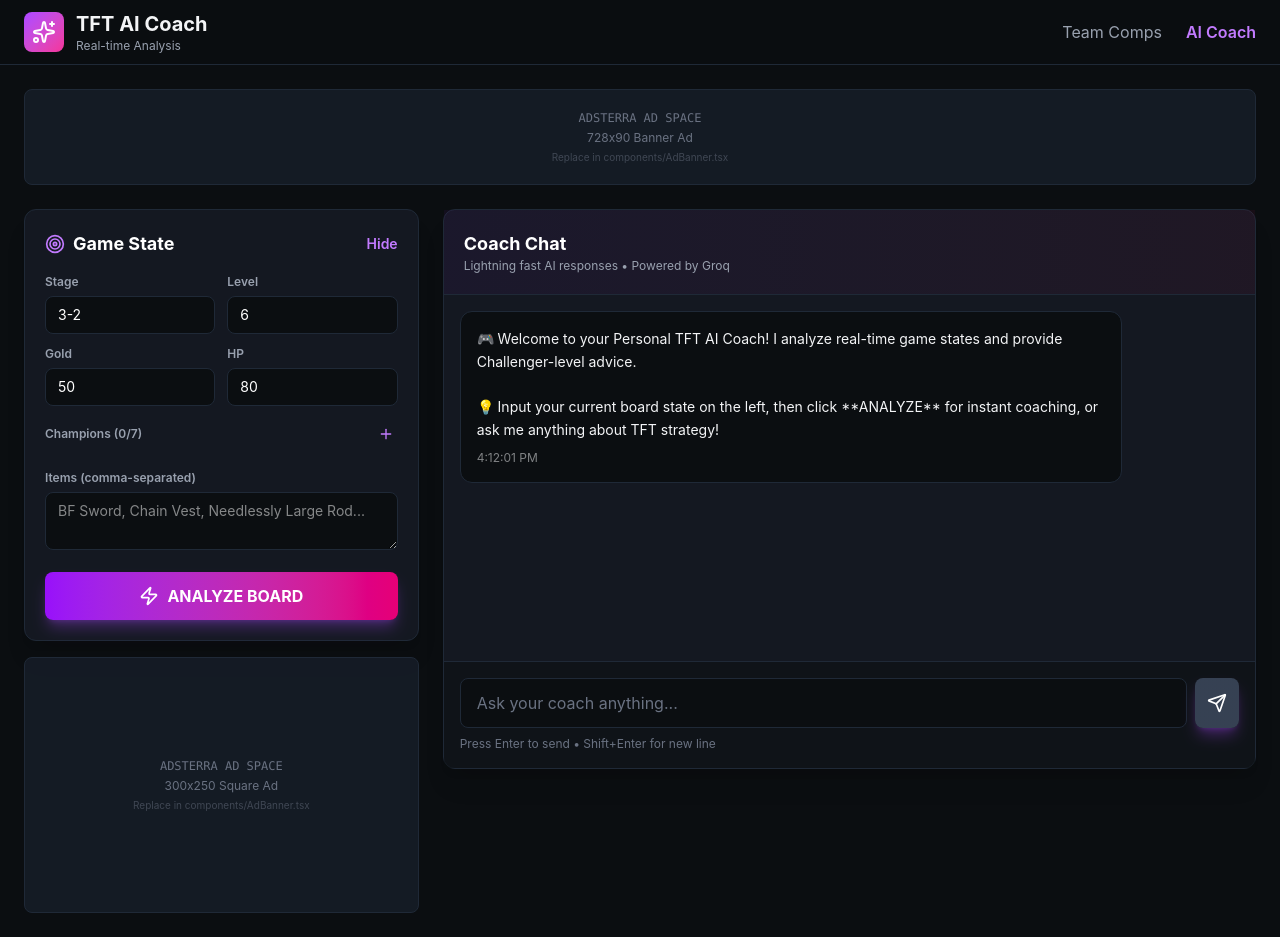
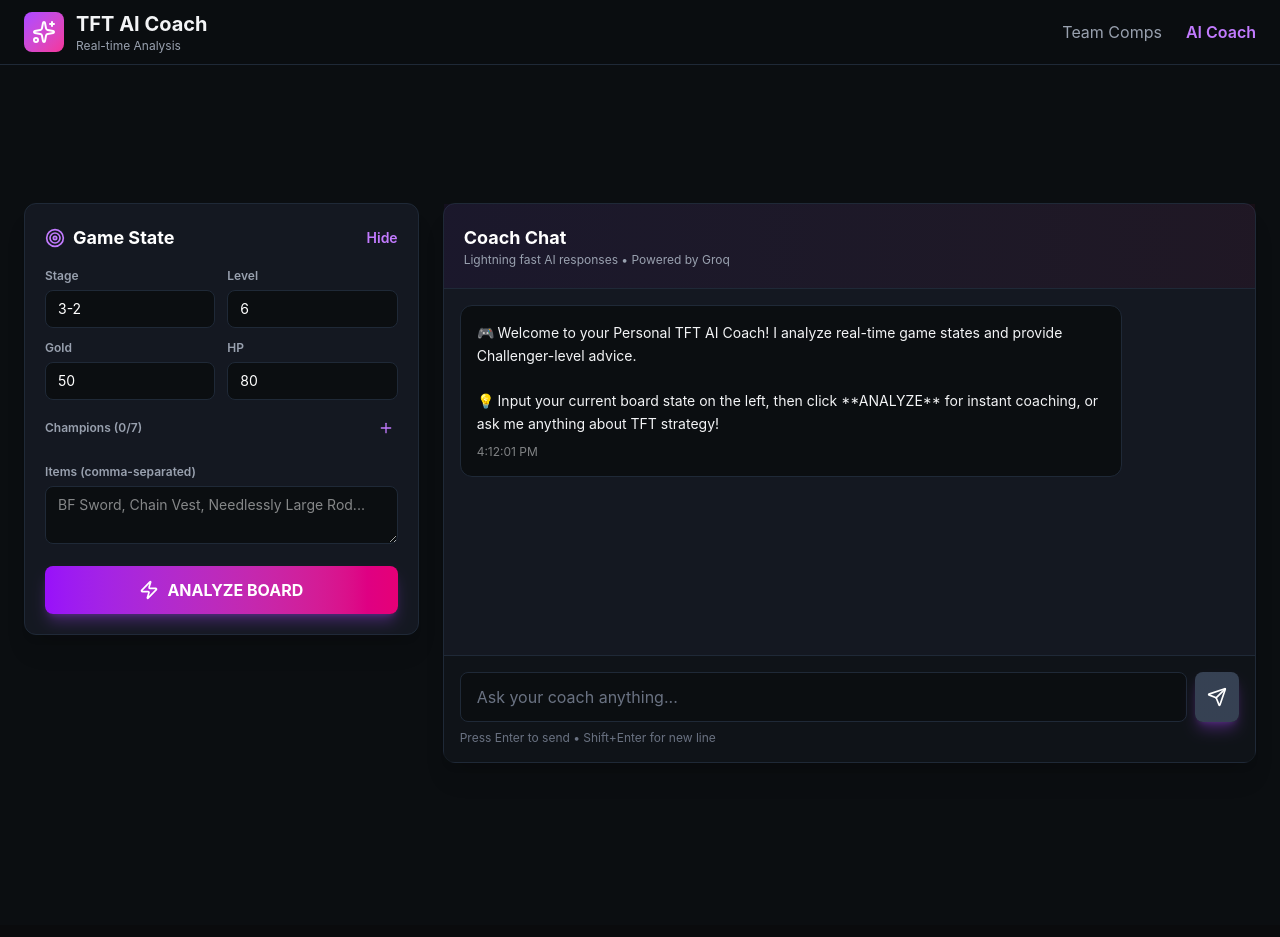
Before and after one commit to hoangtrietdev/tft-coach, a Next.js app: page /coach in a window 1280 px wide. Built offline with nearby package versions, Linux system fonts and the light colour scheme.

Commit message:
feat: add ads

```diff
--- a/components/AdBanner.tsx
+++ b/components/AdBanner.tsx
@@ -1,6 +1,6 @@
 'use client';
 
-import React from 'react';
+import React, { useEffect } from 'react';
 
 interface AdBannerProps {
   position: 'top' | 'sidebar' | 'bottom';
@@ -8,67 +8,89 @@ interface AdBannerProps {
 }
 
 /**
- * AdBanner Component - Placeholder for Adsterra Ads
- * Replace the content with actual Adsterra ad code once you have your publisher ID
+ * AdBanner Component - Adsterra Ads Integration
  */
 export default function AdBanner({ position, className = '' }: AdBannerProps) {
-  // Placeholder styles based on position
+  useEffect(() => {
+    // Load Adsterra ad script for top banner (728x90)
+    if (position === 'top') {
+      const script = document.createElement('script');
+      script.src = 'https://www.highperformanceformat.com/0cfa02fa0d283aa13d4b82e520cd5eb1/invoke.js';
+      script.async = true;
+      document.body.appendChild(script);
+
+      return () => {
+        if (document.body.contains(script)) {
+          document.body.removeChild(script);
+        }
+      };
+    }
+
+    // Load Adsterra ad script for sidebar (300x250)
+    if (position === 'sidebar') {
+      const script = document.createElement('script');
+      script.src = 'https://www.highperformanceformat.com/64a576d2a15d1e00a2624d6e84bbae1d/invoke.js';
+      script.async = true;
+      document.body.appendChild(script);
+
+      return () => {
+        if (document.body.contains(script)) {
+          document.body.removeChild(script);
+        }
+      };
+    }
+
+    // Load Adsterra ad script for bottom/mobile (320x50)
+    if (position === 'bottom') {
+      const script = document.createElement('script');
+      script.src = 'https://www.highperformanceformat.com/d5c1f6df763bfaacd95e8f44cc0ce0e7/invoke.js';
+      script.async = true;
+      document.body.appendChild(script);
+
+      return () => {
+        if (document.body.contains(script)) {
+          document.body.removeChild(script);
+        }
+      };
+    }
+  }, [position]);
+
+  // Position-specific styles
   const positionStyles = {
-    top: 'h-24 w-full',
-    sidebar: 'h-64 w-full',
-    bottom: 'h-20 w-full'
+    top: 'h-[90px] w-full max-w-[728px] mx-auto',
+    sidebar: 'h-[250px] w-full max-w-[300px]',
+    bottom: 'h-[50px] w-full max-w-[320px] mx-auto'
   };
 
-  const placeholderText = {
-    top: '728x90 Banner Ad',
-    sidebar: '300x250 Square Ad',
-    bottom: '468x60 Banner Ad'
-  };
-
-  return (
-    <div
-      className={`
-        bg-gray-800/50 border border-purple-500/30 rounded-lg
-        flex items-center justify-center
-        ${positionStyles[position]}
-        ${className}
-      `}
-    >
-      <div className="text-center text-gray-500">
-        <div className="text-xs font-mono mb-1">ADSTERRA AD SPACE</div>
-        <div className="text-xs">{placeholderText[position]}</div>
-        <div className="text-[10px] mt-1 opacity-50">
-          Replace in components/AdBanner.tsx
+  if (position === 'top') {
+    return (
+      <div className={`flex items-center justify-center ${positionStyles[position]} ${className}`}>
+        <div id="adsterra-top-banner">
+          {/* Adsterra 728x90 Banner */}
         </div>
       </div>
-    </div>
-  );
+    );
+  }
+
+  if (position === 'sidebar') {
+    return (
+      <div className={`flex items-center justify-center ${positionStyles[position]} ${className}`}>
+        <div id="adsterra-sidebar-banner">
+          {/* Adsterra 300x250 Sidebar */}
+        </div>
+      </div>
+    );
+  }
+
+  if (position === 'bottom') {
+    return (
+      <div className={`flex items-center justify-center ${positionStyles[position]} ${className}`}>
+        <div id="adsterra-mobile-banner">
+          {/* Adsterra 320x50 Mobile Banner */}
+        </div>
+      </div>
+    );
+  }
+
+  return null;
 }
-
-/**
- * INTEGRATION INSTRUCTIONS:
- *
- * 1. Sign up for Adsterra: https://publishers.adsterra.com/
- * 2. Create ad placements for your site
- * 3. Get the ad code (should look like):
- *
- * <script type="text/javascript">
- *   atOptions = {
- *     'key' : 'YOUR_KEY_HERE',
- *     'format' : 'iframe',
- *     'height' : 250,
- *     'width' : 300,
- *     'params' : {}
- *   };
- * </script>
- * <script type="text/javascript" src="//www.topcreativeformat.com/YOUR_ID/invoke.js"></script>
- *
- * 4. Replace the placeholder div above with:
- *
- * <div
- *   dangerouslySetInnerHTML={{ __html: `YOUR_ADSTERRA_CODE_HERE` }}
- *   className={className}
- * />
- *
- * OR use React Helmet / next/script for better script injection.
- */
--- a/pages/_app.tsx
+++ b/pages/_app.tsx
@@ -1,3 +1,4 @@
+/* eslint-disable @next/next/no-before-interactive-script-outside-document */
 import type { AppProps } from 'next/app';
 import Head from 'next/head';
 import Script from 'next/script';
@@ -13,18 +14,55 @@ export default function App({ Component, pageProps }: AppProps) {
         <link rel="icon" href="/favicon.ico" />
       </Head>
 
-      {/* Adsterra Ad Script */}
+      {/* Adsterra 728x90 Banner Configuration */}
       <Script
-        id="adsterra-script"
-        strategy="afterInteractive"
+        id="adsterra-banner-config"
+        strategy="beforeInteractive"
         dangerouslySetInnerHTML={{
           __html: `
-            // Add your Adsterra ad code here
-            // Example: atOptions = { 'key': 'your-key', ... }
+            var atOptions_banner = {
+              'key' : '0cfa02fa0d283aa13d4b82e520cd5eb1',
+              'format' : 'iframe',
+              'height' : 90,
+              'width' : 728,
+              'params' : {}
+            };
           `,
         }}
       />
 
+      {/* Adsterra 300x250 Sidebar Configuration */}
+      <Script
+        id="adsterra-sidebar-config"
+        strategy="beforeInteractive"
+        dangerouslySetInnerHTML={{
+          __html: `
+            var atOptions_sidebar = {
+              'key' : '64a576d2a15d1e00a2624d6e84bbae1d',
+              'format' : 'iframe',
+              'height' : 250,
+              'width' : 300,
+              'params' : {}
+            };
+          `,
+        }}
+      />
+      {/* Adsterra 320x50 Mobile Banner Configuration */}
+      <Script
+        id="adsterra-mobile-config"
+        strategy="beforeInteractive"
+        dangerouslySetInnerHTML={{
+          __html: `
+            var atOptions_mobile = {
+              'key' : 'd5c1f6df763bfaacd95e8f44cc0ce0e7',
+              'format' : 'iframe',
+              'height' : 50,
+              'width' : 320,
+              'params' : {}
+            };
+          `,
+        }}
+      />
       <Component {...pageProps} />
     </>
   );
```
